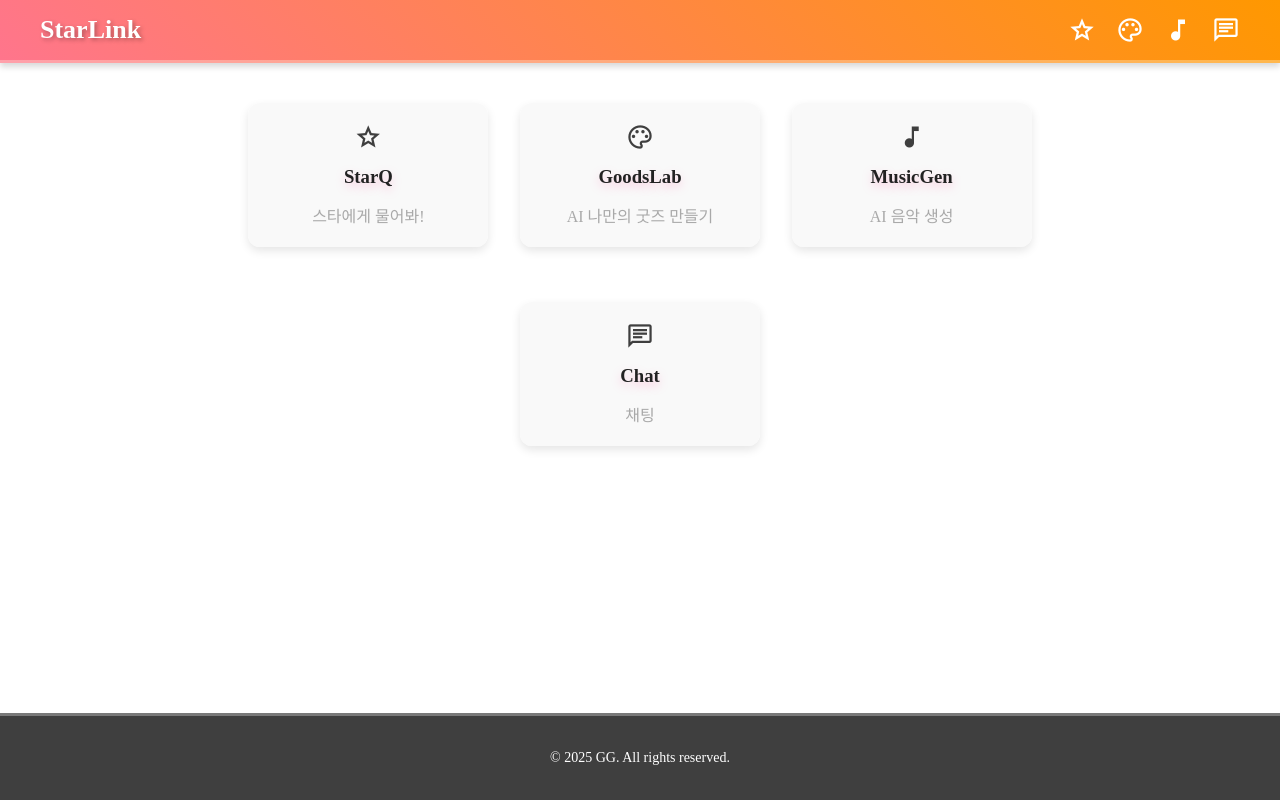
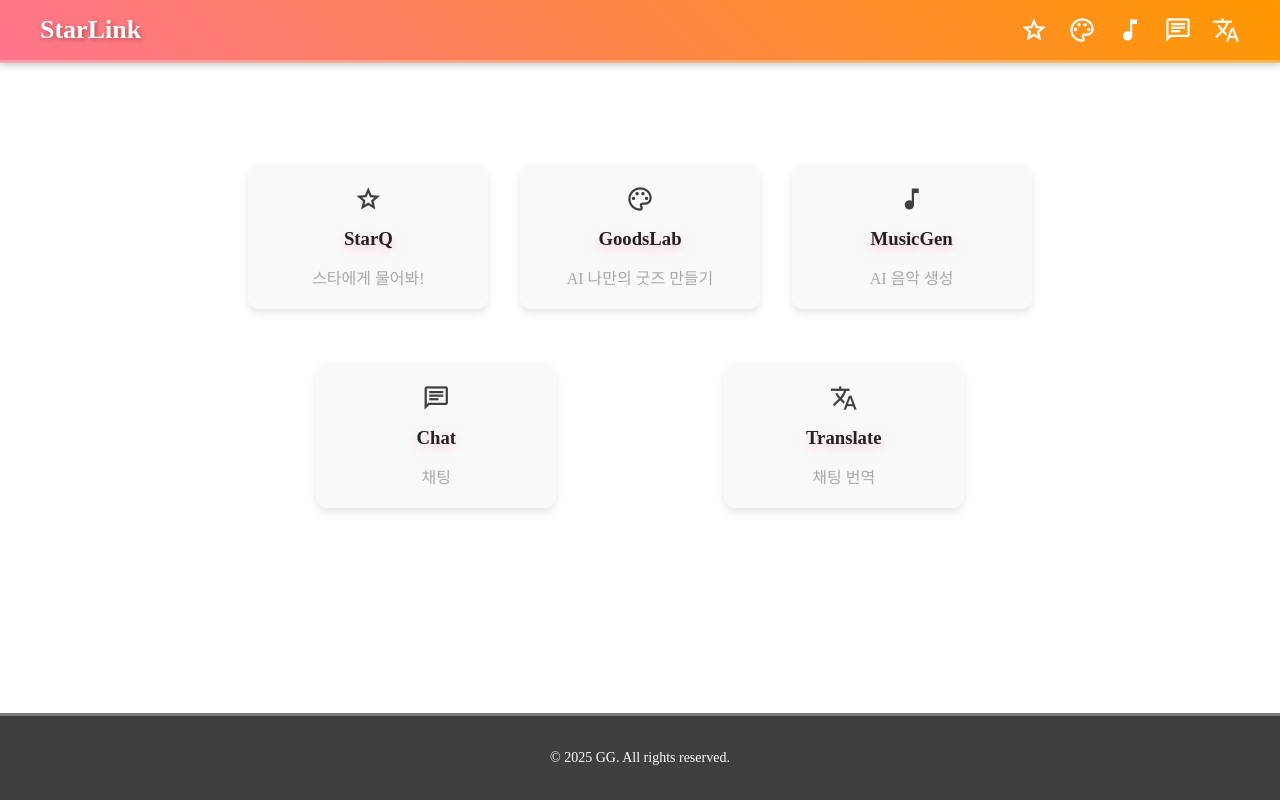
Before and after one commit to ha-yun/GG.v2, a Flask app: page / in a window 1280 px wide. Run offline with Flask 3, Linux system fonts and the light colour scheme; parts of the project's set-up code (start-up, migrations or seed data) failed here and were passed over.

Commit message:
translate css 수정

```diff
--- a/run.py
+++ b/run.py
@@ -226,10 +226,10 @@
 
 @app.route("/translate")
 def translate():
-    return render_template("index.html")
+    return render_template("translate.html")
 
 
 # 4. 서버 실행
 if __name__ == "__main__":
     socketio.init_app(app, cors_allowed_origins="*")
-    socketio.run(app, host="0.0.0.0", port=5001, debug=True)
+    socketio.run(app, port=5000, debug=True)
--- a/static/css/index.css
+++ b/static/css/index.css
@@ -11,7 +11,7 @@
  /* 화면 전체를 감싸는 래퍼 */
  body, html {
     width: 100%;
-    height: 100%;
+    min-height: 100vh;
     margin: 0;
     display: flex;
     flex-direction: column;
@@ -77,9 +77,11 @@
     display: flex;
     gap: 15px; /* 버튼 간격 추가 */
     align-items: center;
+    align-content: center;
     width: 100%;
+    height:100%;
     max-width: 800px;
-    margin: 0 auto;
+    margin: 5% auto;
     flex-wrap: wrap;
 }
     fieldset {
--- a/static/includes/header.html
+++ b/static/includes/header.html
@@ -15,6 +15,9 @@
             </a>
             <a href="/tts">
                 <span class="material-symbols-outlined">chat</span>
+            </a>
+            <a href="/translate">
+                <span class="material-symbols-outlined">translate</span>
             </a>
         </nav>
     </div>
--- a/templates/home.html
+++ b/templates/home.html
@@ -50,6 +50,15 @@
                     <span>채팅</span>
                 </a>
             </fieldset>
+
+            <!-- 채팅 번역 -->
+            <fieldset>
+                <a href="/translate">
+                    <span class="material-symbols-outlined" style="color:#3f3f3f">translate</span>
+                    <h3>Translate</h3>
+                    <span>채팅 번역</span>
+                </a>
+            </fieldset>
         </div>
     </div>
 
--- a/templates/query.html
+++ b/templates/query.html
@@ -84,7 +84,7 @@
     <!-- 질문과 답변을 묶는 컨테이너 -->
     <div class="container">
         <!-- 서비스명 추가 -->
-        <div class="service-name">StarLink</div>
+        <div class="service-name">StarQ</div>
 
         <fieldset>
             <label>⭐ 스타의 무엇이 궁금하세요? (취향, 굿즈 등) ⭐</label>
```
Also changed, not shown: static/css/styles.css (+12 -4 lines), templates/index.html (deleted, +0 -40 lines), templates/translate.html (added, +60 -0 lines).
